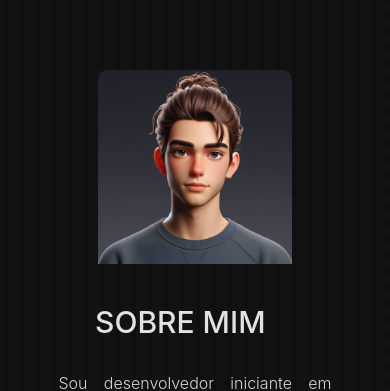
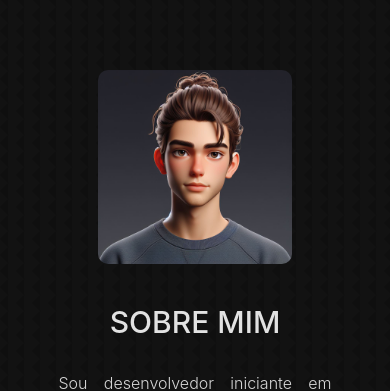
Before and after one commit to FiNiShYy/MyPortfolio, a React (Create React App) app: page / in a window 390 px wide. Shown: the part 601-992 px from the top of the page. Built offline with nearby package versions, Linux system fonts and the light colour scheme; the HTML template or start-up script is replaced by a standard one.

Commit message:
image border and h1 adjusted

```diff
--- a/src/components/About/About.css
+++ b/src/components/About/About.css
@@ -107,7 +107,7 @@
 
 .img-about img {
     margin: 0px;
-    padding-bottom: 20px;
+    margin-bottom: 20px;
 }
 }
 
@@ -116,6 +116,7 @@
 .about-text h1{
     font-size: 30px;
     width: 200px;
+    text-align: center;
 }
 
 .about-text h2 {
```
